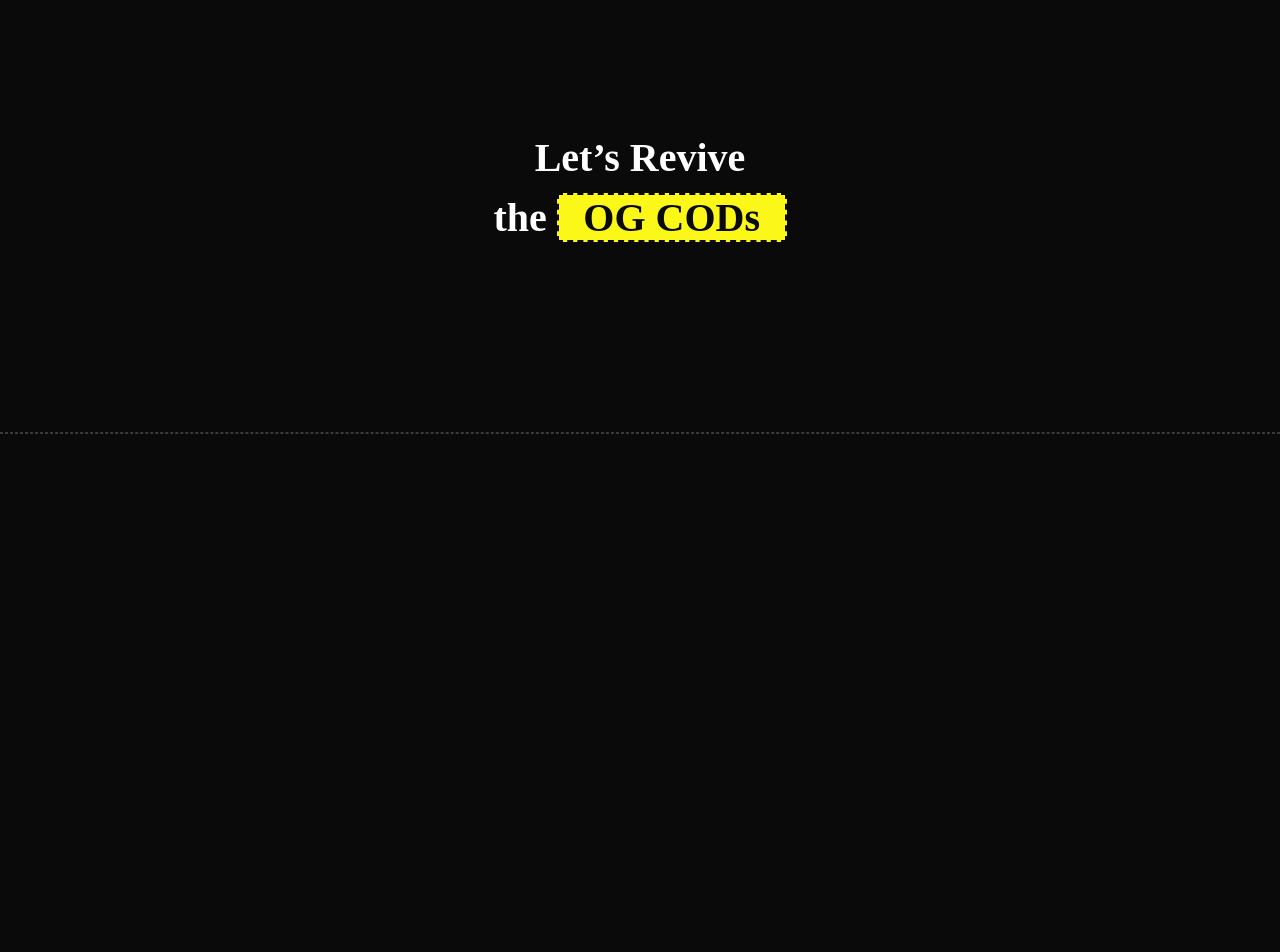
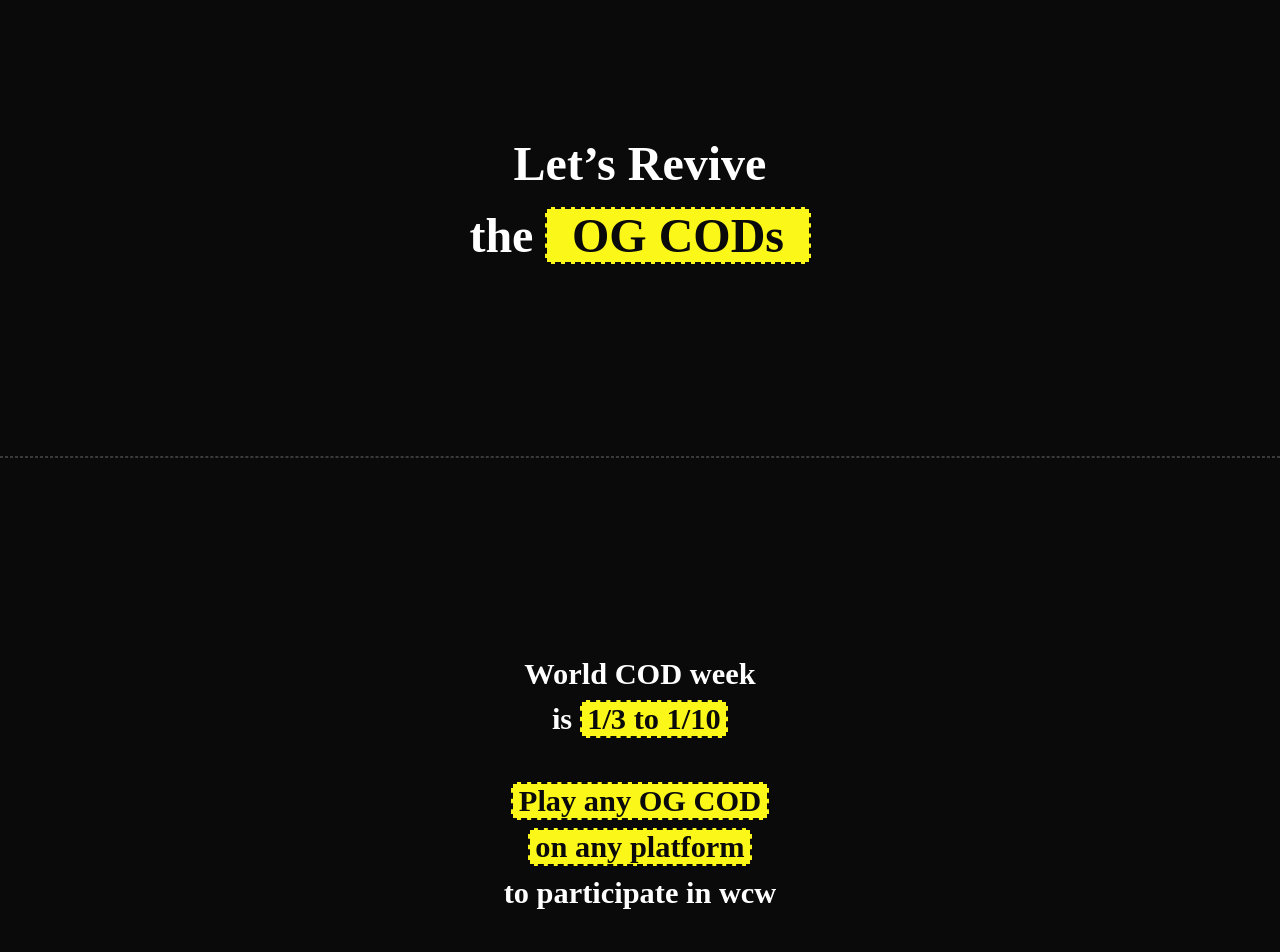
Before and after one commit to jonny-berry/cod-revival, a plain HTML site: page index.html in a window 1280 px wide. Shown: the top 952 px of the page. Before the commit the page ends 800 px from the top, so only its background shows below. Drawn offline with nearby package versions, Linux system fonts and the light colour scheme; a web font is replaced by a local one.

Commit message:
style: add info section

```diff
--- a/index.html
+++ b/index.html
@@ -10,7 +10,12 @@
   <link href="https://fonts.googleapis.com/css2?family=Phudu:wght@300..900&display=swap" rel="stylesheet">
 </head>
 <body>
-  <h1 class="hero">Let’s Revive <br>the <span class="highlight">OG CODs</span><br></h1>
+  <h1 class="hero">Let’s Revive <br>the <span class="highlight">OG CODs</span></h1>
+  <div class="section-divider"></div>
+  <div class="info-section">
+    <h2>World COD week <br>is <span class="highlight">1/3 to 1/10</span></h2>
+    <h2><span class="highlight">Play any OG COD</span><br><span class="highlight">on any platform</span><br>to participate in wcw</h2>
+  </div>
   <div class="section-divider"></div>
 </body>
 </html>
--- a/styles.css
+++ b/styles.css
@@ -47,11 +47,20 @@
   margin: 15% 0;
 }
 
-h1 {
+h1,
+h2 {
   text-align: center;
-  font-size: 2.5rem;
   font-weight: 800;
 }
+
+h1 {
+  font-size: 3rem;
+}
+
+h2 {
+  font-size: 1.9rem;
+}
+
 
 .highlight {
   color: var(--dark-grey);
@@ -60,3 +69,13 @@
   border: 2px dashed var(--dark-grey);
   display: inline;
 }
+
+.info-section {
+  display: grid;
+  justify-content: center;
+  align-items: center;
+  justify-self: center;
+  align-self: center;
+  grid-template: 1fr 1fr / 1fr;
+  gap: 10%;
+}
```
